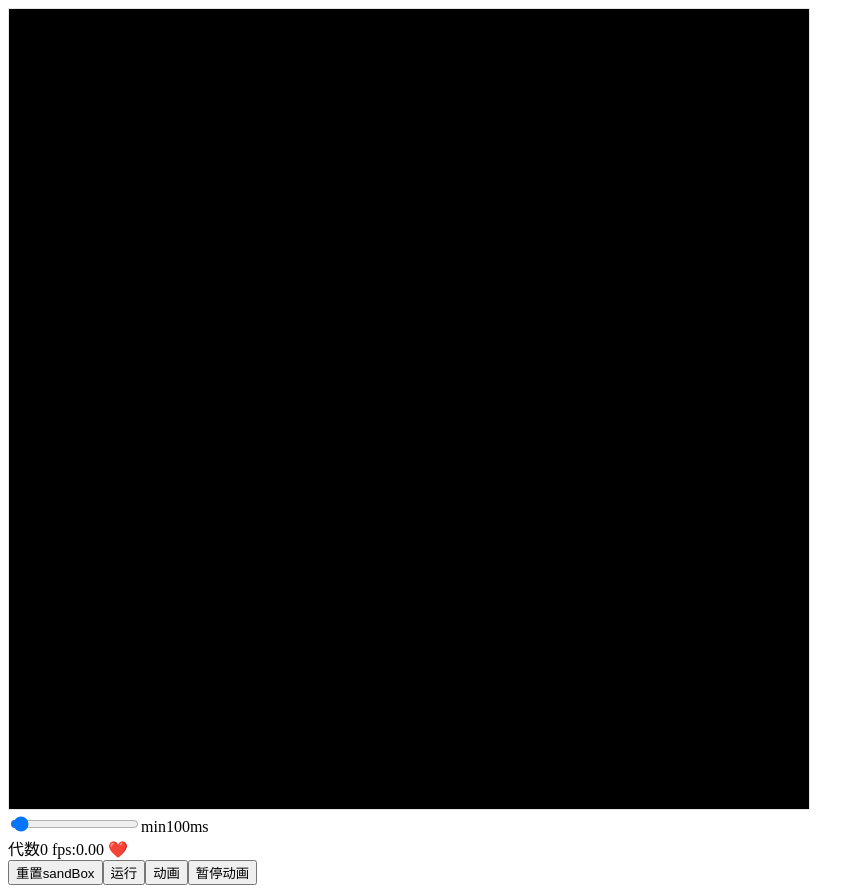
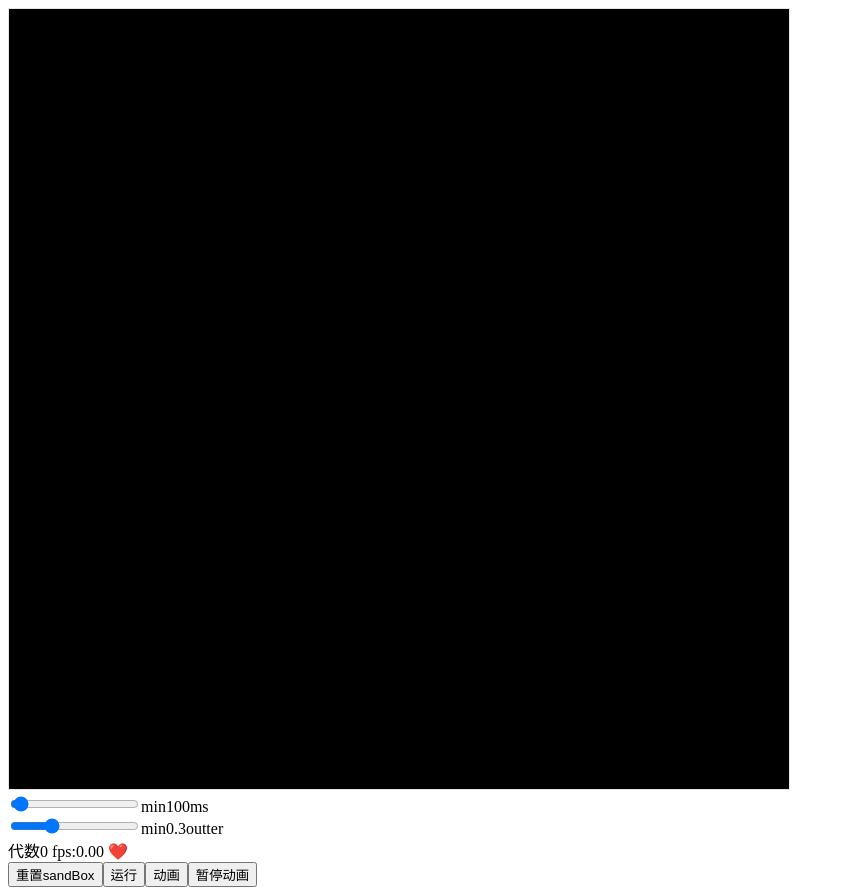
Before and after one commit to Akimotorakiyu/life_function, a Vue app: page / in a window 1280 px wide. Shown: the whole page, without its empty margins (0-865 px from the left). Built offline with nearby package versions, Linux system fonts and the light colour scheme.

Commit message:
add: 画布大小可调节

```diff
--- a/src/views/Home.vue
+++ b/src/views/Home.vue
@@ -10,16 +10,28 @@
       <canvas
         ref="myCanvas"
         id="canvas"
-        width="800"
-        height="800"
+        :width="sandSize.width * 10 * (1 + sandSize.outter)"
+        :height="sandSize.height * 10 * (1 + sandSize.outter)"
         class="my-canvas"
         >不支持canvas</canvas
       >
     </div>
     <div>
-      <input type="range" v-model="setting.miniTime" min="0" max="4000" />min{{
-        setting.miniTime
-      }}ms
+      <input
+        type="range"
+        v-model.number="setting.miniTime"
+        min="0"
+        max="4000"
+      />min{{ setting.miniTime }}ms
+    </div>
+    <div>
+      <input
+        type="range"
+        v-model.number="sandSize.outter"
+        min="0"
+        max="1"
+        step="0.1"
+      />min{{ sandSize.outter }}outter
     </div>
     <div>
       代数{{ status.generation }} fps:{{ status.fps.value.toFixed(2) }}
@@ -46,7 +58,8 @@ export default Vue.extend({
       ctx: (undefined as any) as CanvasRenderingContext2D,
       sandSize: {
         width: 60,
-        height: 60
+        height: 60,
+        outter: 0.3
       },
       setting: {
         miniTime: 100
```
